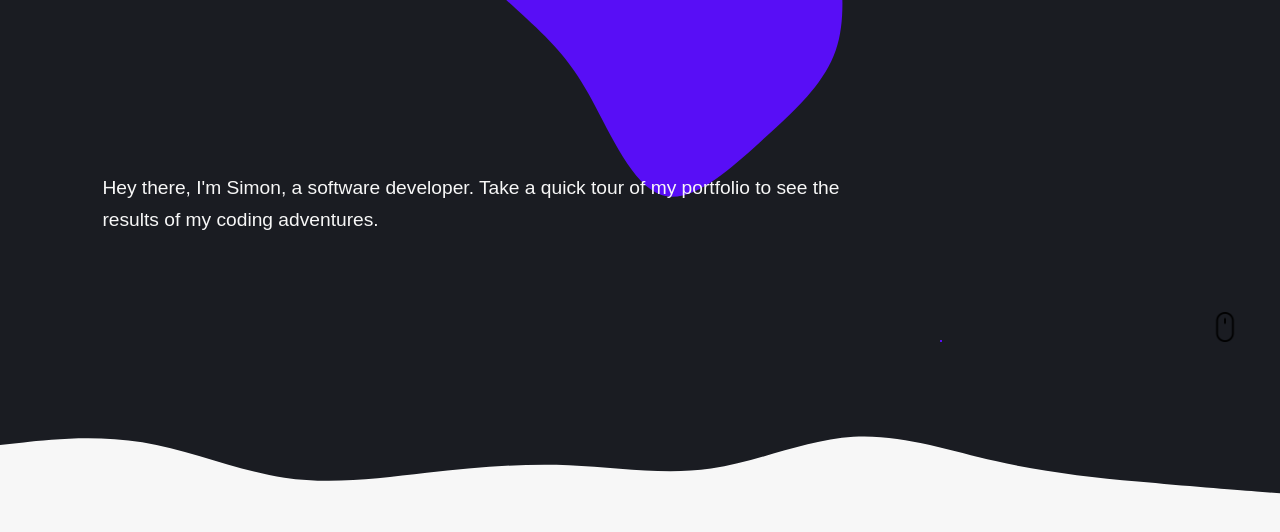
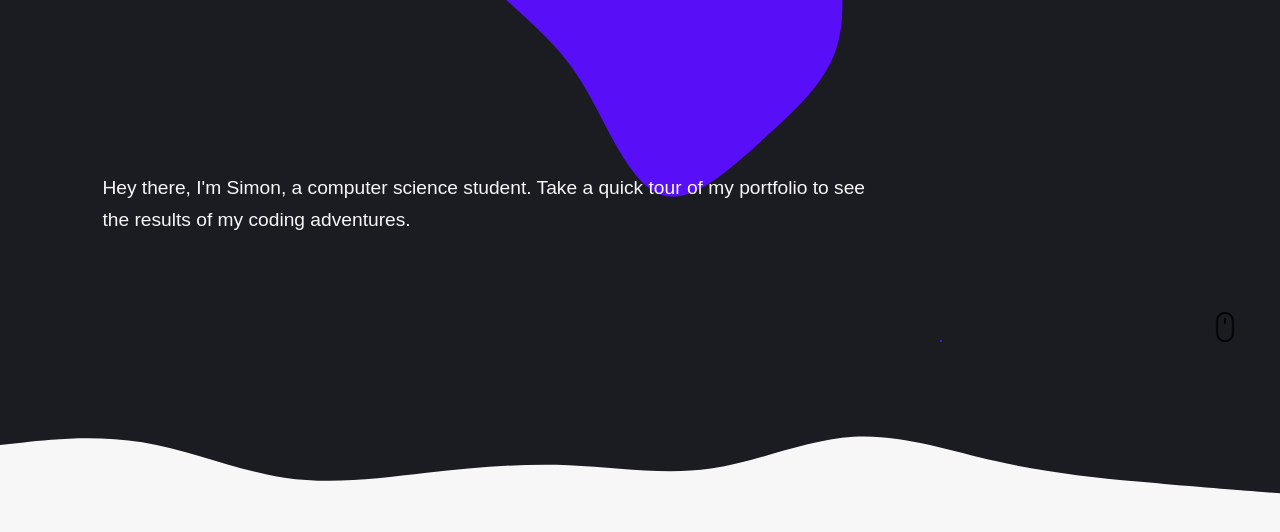
Before and after one commit to SimonVanMello/SimonVanMello.github.io, a plain HTML site: page index.html in a window 1280 px wide. Shown: the part 418-950 px from the top of the page. Drawn offline with Linux system fonts and the light colour scheme; a web font is replaced by a local one.

Commit message:
Update index.html

```diff
--- a/index.html
+++ b/index.html
@@ -14,7 +14,7 @@
         <a href="#contactSection" id="jumpToContactSection">CONTACT</a>
         <h2 id="realName">Simon Van Mello</h2>
         <p id="aboutMe">
-			Hey there, I'm Simon, a software developer. Take a quick tour of my portfolio to see the results of my coding adventures.
+			Hey there, I'm Simon, a computer science student. Take a quick tour of my portfolio to see the results of my coding adventures.
         </p>
         <div id="scrollIndicatorContainer">
             <div id="scrollProgressBarContainer">
```
